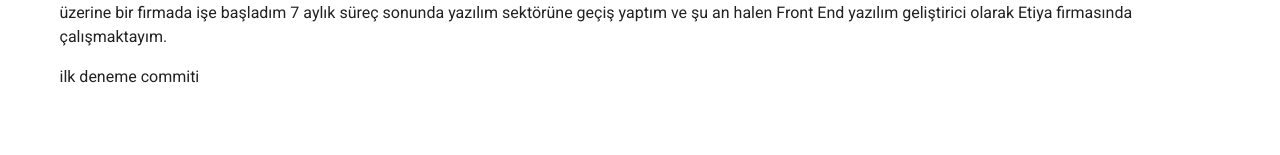
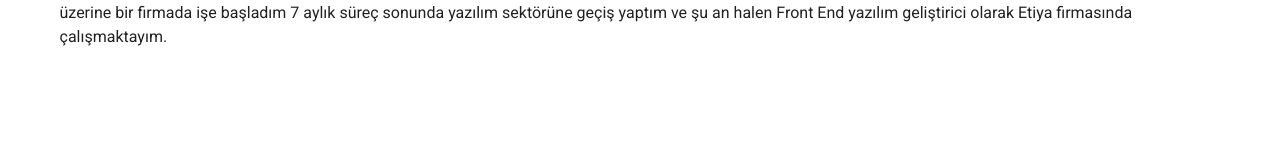
Before and after one commit to BerkayGezbeli/personal-blog, a Vue app: page /#/aboutPage in a window 1280 px wide. Shown: the part 266-421 px from the top of the page. Built offline with nearby package versions, Linux system fonts and the light colour scheme.

Commit message:
ikinci deneme commiti temizleme

```diff
--- a/src/components/aboutPage.vue
+++ b/src/components/aboutPage.vue
@@ -3,7 +3,6 @@
     <span class="text-h2">{{$t('about.header')}}</span>
     <div>
       <p>{{$t('about.content')}}</p>
-      <p>ilk deneme commiti</p>
     </div>
   </v-container>
   </template>
```
